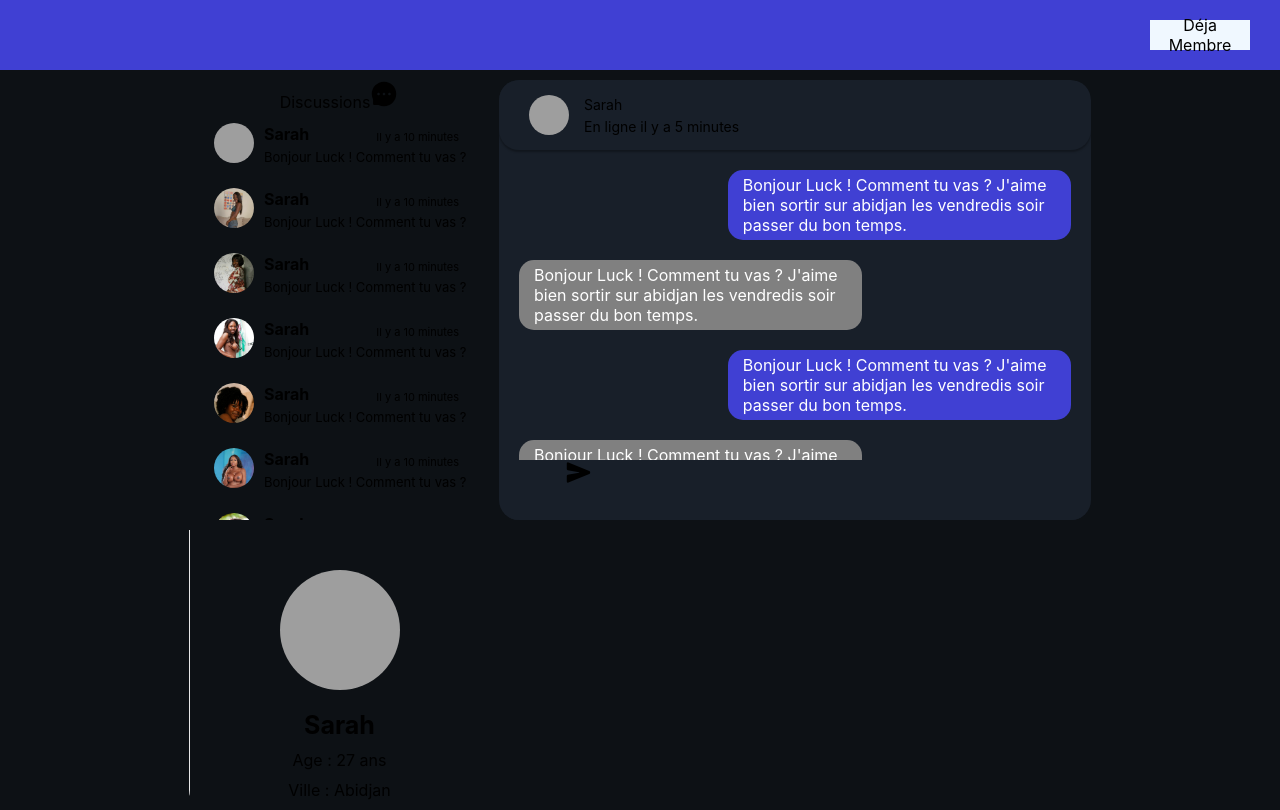
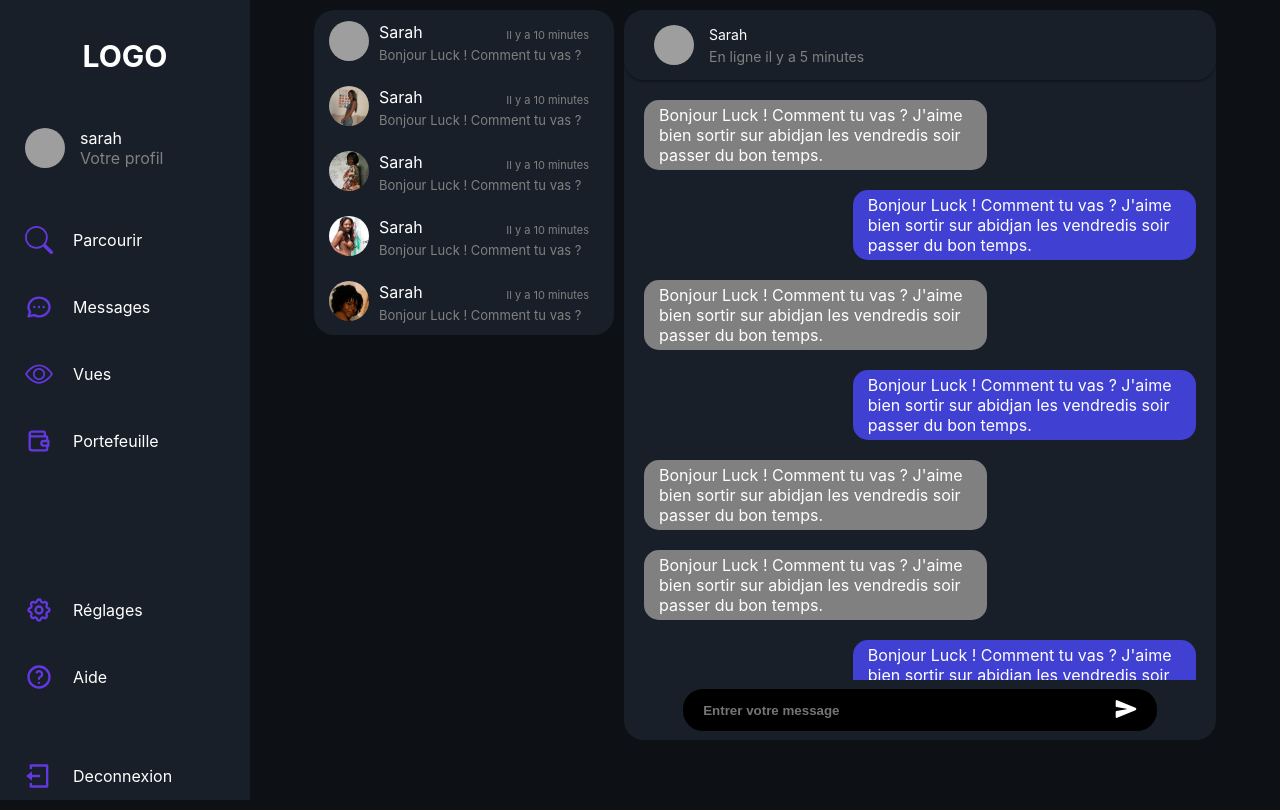
Before and after one commit to Canestin/massama, a React (Create React App) app: page /conversations/1 in a window 1280 px wide. Built offline with nearby package versions, Linux system fonts and the light colour scheme; grey boxes are pictures that could not be loaded.

Commit message:
chore: config for navigation

```diff
--- a/src/App.js
+++ b/src/App.js
@@ -12,7 +12,7 @@ function App() {
 				<Route path="/" element={<Home />} />
 				<Route path="/profiles" element={<Profiles />} />
 				<Route path="/conversations" element={<Conversations />} />
-				<Route path="/conversations/:id" element={<Conversations />} />
+				<Route path="/conversations/:userId" element={<Conversations />} />
 				<Route path="/*" element={<NotFound />} />
 			</Routes>
 		</div>
--- a/src/components/Conversations/Conversations.js
+++ b/src/components/Conversations/Conversations.js
@@ -1,15 +1,16 @@
 import React from "react";
-import Navbar from "../Navbar/Navbar";
 import styles from "./Conversations.module.css";
 import { Link } from "react-router-dom";
 import { imageMap } from "../../utils/helpers";
-import { AiFillMessage } from "react-icons/ai";
 import { IoSend } from "react-icons/io5";
+import Menu from "../Menu/Menu";
+import { useParams } from "react-router-dom";
 
 export default function Conversations() {
-	const profiles = new Array(50).fill(0);
+	const profiles = new Array(5).fill(0);
 	const [inputValue, setInputValue] = React.useState("");
 
+	const { userId } = useParams();
 	const handleInputChange = (event) => {
 		setInputValue(event.target.value);
 	};
@@ -19,19 +20,20 @@ export default function Conversations() {
 	};
 
 	return (
-		<div>
-			<Navbar />
+		<div className={styles.bigContainer}>
+			<div className="menu">
+				<Menu />
+			</div>
 			<div className={styles.container}>
 				<div className={styles.containerProfiles}>
-					<div className={styles.discussionDiv}>
-						<span className={styles.discussion}>Discussions</span>
-						<AiFillMessage size={28} />
-					</div>
-					<div className={styles.convContainer}>
+					<div className={styles.containerListConv}>
 						{profiles.map((_, i) => {
 							// let img = (i + 1) % 50 !== 0 ? (i + 1) % 50 : 50;
 							return (
-								<Link to={`/conversations/${i + 1}`}>
+								<Link
+									key={`conversations/${i + 1}`}
+									to={`/conversations/${i + 1}`}
+								>
 									<Conv key={`user-${i}`} image={imageMap[i + 1]} id={i + 1} />
 								</Link>
 							);
@@ -39,17 +41,19 @@ export default function Conversations() {
 					</div>
 				</div>
 				<div className={styles.containerConv}>
+					{/* THIS */}
 					<div className={styles.userInfosMessage}>
 						<img
 							style={{ objectFit: "cover", objectPosition: "top" }}
-							src={imageMap[1]}
+							src={imageMap[userId]}
 							alt="women"
 						/>
 						<div>
-							<span>Sarah </span>
-							<span> En ligne il y a 5 minutes</span>
+							<span style={{ color: "white" }}>Sarah </span>
+							<span style={{ color: "gray" }}> En ligne il y a 5 minutes</span>
 						</div>
-					</div>
+					</div>{" "}
+					{/* THIS */}
 					<div className={styles.messagesConv}>
 						<Message type={"other"} />
 						<Message type={"me"} />
@@ -64,8 +68,10 @@ export default function Conversations() {
 						<Message type={"other"} />
 						<Message type={"other"} />
 						<Message type={"me"} />
-
-						<div className={styles.inputMesssage}>
+					</div>
+					{/* THIS */}
+					<div className={styles.inputMesssage}>
+						<div>
 							<input
 								value={inputValue}
 								onChange={handleInputChange}
@@ -73,18 +79,9 @@ export default function Conversations() {
 								type="text"
 							/>
 							<div onClick={handleSendMessage}>
-								<IoSend size={25} />
+								<IoSend size={22} color="white" />
 							</div>
 						</div>
-					</div>
-				</div>
-				<div className={styles.containerUserDesc}>
-					<div>
-						<img src={imageMap[1]} alt="" />
-
-						<span>Sarah</span>
-						<p>Age : 27 ans</p>
-						<p>Ville : Abidjan</p>
 					</div>
 				</div>
 			</div>
@@ -105,10 +102,12 @@ function Conv({ image, id }) {
 
 			<div className={styles.infosprofile}>
 				<div className={styles.nameAndHour}>
-					<span style={{ fontWeight: "bold" }}>Sarah</span>
-					<span style={{ fontSize: "11px" }}>Il y a 10 minutes</span>
+					<span style={{ color: "white" }}>Sarah</span>
+					<span style={{ color: "gray", fontSize: "11px" }}>
+						Il y a 10 minutes
+					</span>
 				</div>
-				<span>Bonjour Luck ! Comment tu vas ?</span>
+				<span style={{ color: "gray" }}>Bonjour Luck ! Comment tu vas ?</span>
 			</div>
 		</div>
 	);
@@ -118,7 +117,7 @@ function Message({ type }) {
 	return (
 		<div
 			className={`${styles.message} ${
-				type === "other" ? styles.myMessage : styles.otherMessage
+				type === "other" ? styles.otherMessage : styles.myMessage
 			}`}
 		>
 			<span>
--- a/src/components/Profiles/Profiles.js
+++ b/src/components/Profiles/Profiles.js
@@ -1,14 +1,16 @@
-import Navbar from "../Navbar/Navbar";
 import styles from "./Profiles.module.css";
 import { imageMap } from "../../utils/helpers";
-import { IoIosRadioButtonOn } from "react-icons/io";
 import { Link } from "react-router-dom";
+import Menu from "../Menu/Menu";
 
 export default function Profiles() {
 	const profiles = new Array(100).fill(0);
 	return (
-		<div className="Profiles">
-			<Navbar />
+		<div className={styles.container}>
+			{/* <Navbar /> */}
+			<div className="menu">
+				<Menu />
+			</div>
 
 			<div className={styles.profilesList}>
 				{profiles.map((_, i) => {
@@ -27,16 +29,24 @@ export default function Profiles() {
 function User({ image, id }) {
 	return (
 		<div className={styles.profile}>
-			<div className={styles.onlineBtn}>
-				<IoIosRadioButtonOn />
-			</div>
 			<img
 				style={{ objectFit: "cover", objectPosition: "top" }}
 				src={image}
 				alt="women"
 			/>
 			<div className={styles.infosprofile}>
-				<span>Sarah - 27 ans</span>
+				<div
+					style={{
+						display: "flex",
+						justifyContent: "center",
+						alignItems: "center",
+						gap: "10px",
+					}}
+				>
+					<div className={styles.onlineBtn} />
+					<span>Sarah</span> <br />
+				</div>
+				<span>27 ans - Abidjan</span>
 			</div>
 		</div>
 	);
```
